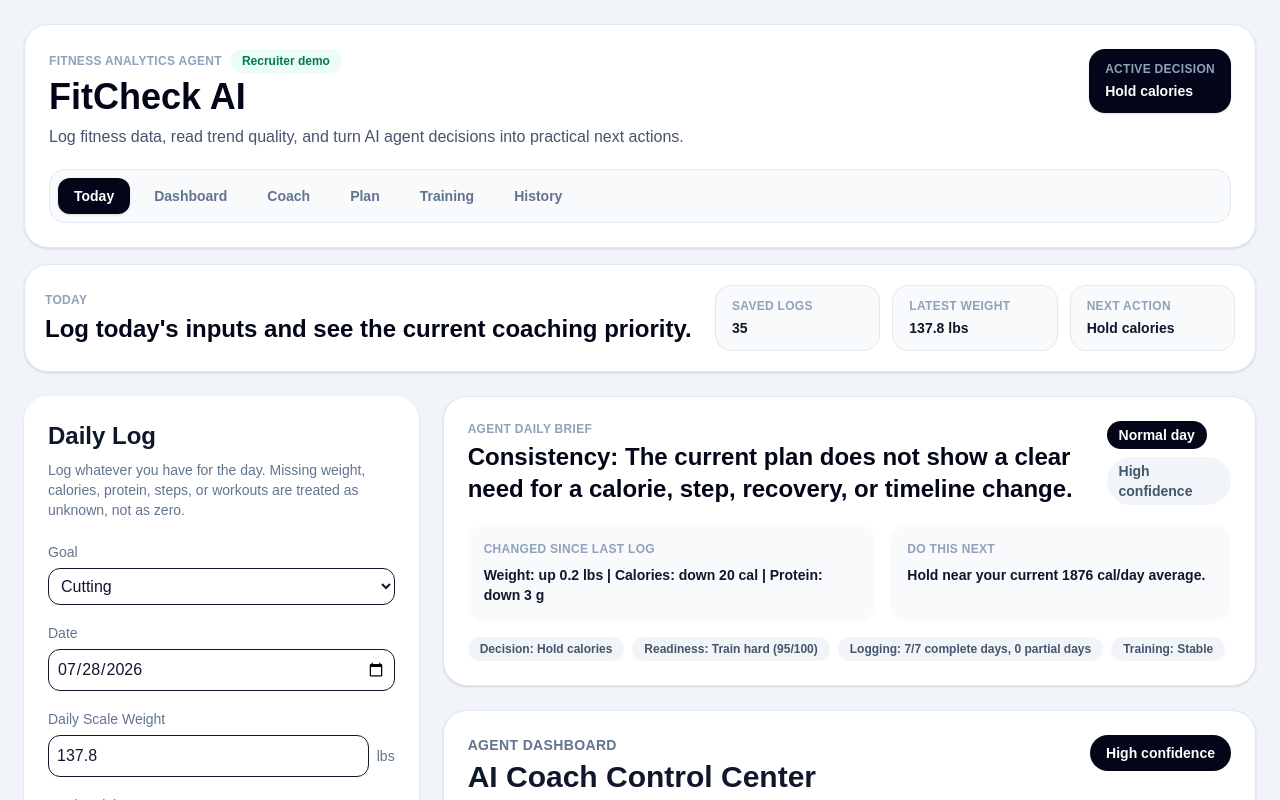
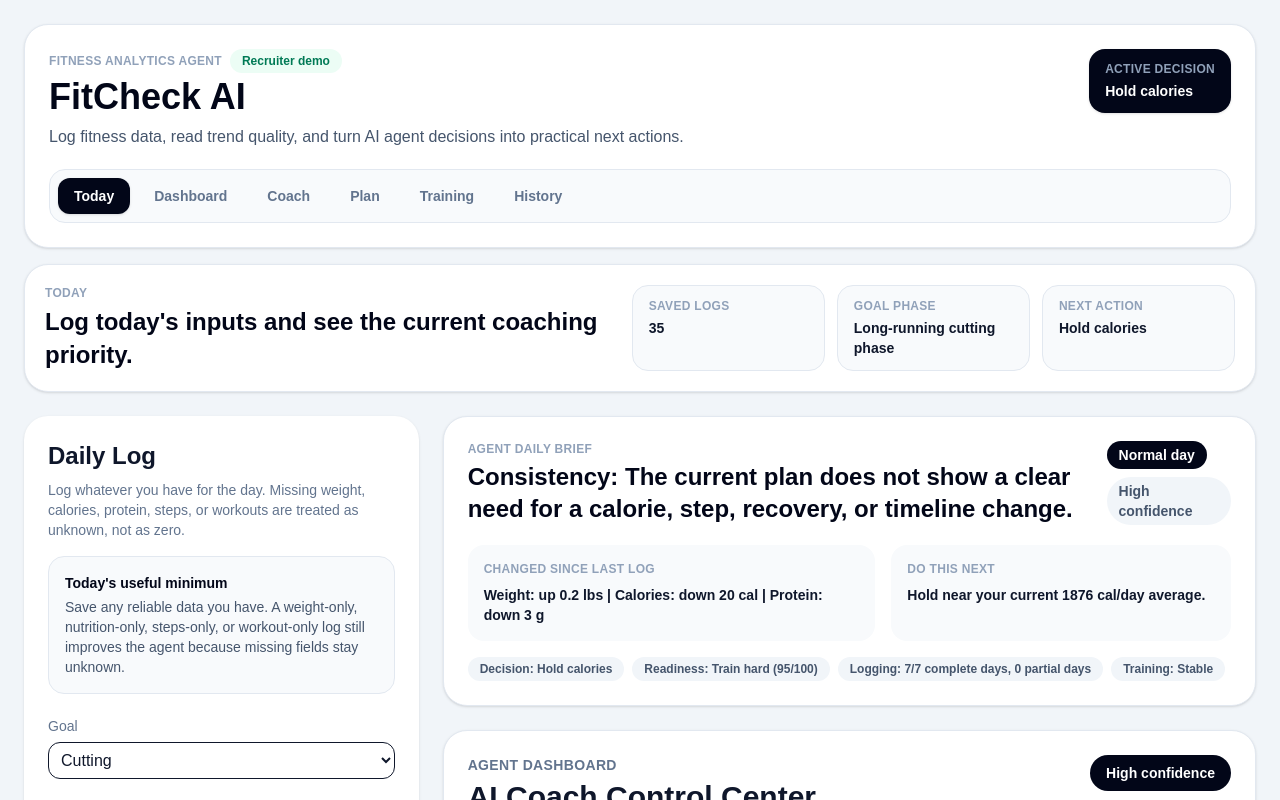
Before and after one commit to ayushs36/fitcheck-ai, a Next.js app: page / in a window 1280 px wide. Shown: the top 800 px of the page. Built offline with nearby package versions, Linux system fonts and the light colour scheme.

Commit message:
Add Day 63 logging flow polish

```diff
--- a/app/page.tsx
+++ b/app/page.tsx
@@ -241,6 +241,7 @@ const [isGoalStrategyLoading, setIsGoalStrategyLoading] = useState(false);
 const [agentReport, setAgentReport] = useState(
   "Run FitCheck Agent to analyze your latest trends and generate your next action plan."
 );
+const [logSaveStatus, setLogSaveStatus] = useState("");
 
 const [isAgentLoading, setIsAgentLoading] = useState(false);
 const [agentHistory, setAgentHistory] = useState<AgentCheck[]>([]);
@@ -290,6 +291,15 @@ useEffect(() => {
     JSON.stringify({ entry, exercise, editingId })
   );
 }, [dailyLogDraftReady, editingId, entry, exercise, storageKeys.dailyLogDraft]);
+useEffect(() => {
+  if (!logSaveStatus) {
+    return;
+  }
+
+  const timeout = window.setTimeout(() => setLogSaveStatus(""), 3500);
+
+  return () => window.clearTimeout(timeout);
+}, [logSaveStatus]);
 useEffect(() => {
   const savedAiHistory = localStorage.getItem(storageKeys.aiHistory);
   if (savedAiHistory) setAiHistory(JSON.parse(savedAiHistory));
@@ -1703,11 +1713,13 @@ AI Confidence Score: ${confidenceScore}%
           log.id === editingId ? { ...entry, id: editingId } : log
         )
       );
+      setLogSaveStatus(`Updated log for ${entry.date}.`);
       resetEntry();
       return;
     }
 
     setLogs([...logs, { ...entry, id: crypto.randomUUID() }]);
+    setLogSaveStatus(`Saved log for ${entry.date}.`);
     resetEntry();
   }
 
@@ -1720,12 +1732,14 @@ AI Confidence Score: ${confidenceScore}%
 
   function deleteLog(id: string) {
     setLogs(logs.filter((log) => log.id !== id));
+    setLogSaveStatus("Deleted log.");
   }
 
   function clearAllLogs() {
     if (confirm("Delete all logs?")) {
       setLogs([]);
       localStorage.removeItem(storageKeys.logs);
+      setLogSaveStatus("Cleared saved logs.");
       resetEntry();
     }
   }
@@ -2372,7 +2386,7 @@ const pageStats = (() => {
   if (showToday) {
     return [
       { label: "Saved logs", value: `${logs.length}` },
-      { label: "Latest weight", value: latestWeight > 0 ? `${latestWeight.toFixed(1)} lbs` : "No data" },
+      { label: "Goal phase", value: goalMemory.phaseLabel },
       { label: "Next action", value: agentDecision.action },
     ];
   }
@@ -2388,7 +2402,7 @@ const pageStats = (() => {
   if (showCoach) {
     return [
       { label: "Current decision", value: agentDecision.action },
-      { label: "Confidence", value: agentDecision.confidence },
+      { label: "Goal phase", value: goalMemory.phaseLabel },
       {
         label: "Last check",
         value: latestAgentCheck
@@ -2528,6 +2542,7 @@ const pageStats = (() => {
   suggestedExercises={suggestedExercises}
   currentLogCoverage={currentLogCoverage}
   editingId={editingId}
+  logSaveStatus={logSaveStatus}
   addExercise={addExercise}
   deleteExercise={deleteExercise}
   saveLog={saveLog}
--- a/components/AgentHistoryCard.tsx
+++ b/components/AgentHistoryCard.tsx
@@ -37,10 +37,15 @@ export function AgentHistoryCard({
 
       <div className="mt-5 space-y-3">
         {agentHistory.length === 0 ? (
-          <p className="rounded-2xl bg-slate-100 p-4 text-slate-600">
-            No agent checks saved yet. Run FitCheck Agent to create the first
-            memory.
-          </p>
+          <div className="rounded-2xl border border-slate-200 bg-slate-50 p-4">
+            <p className="font-semibold text-slate-950">
+              No agent decisions saved yet
+            </p>
+            <p className="mt-2 text-sm leading-6 text-slate-600">
+              Save daily logs first, then run FitCheck Agent from the Coach tab.
+              Each check becomes memory the agent can compare against later.
+            </p>
+          </div>
         ) : (
           agentHistory.map((check) => {
             const isExpanded = expandedAgentCheckId === check.id;
--- a/components/DailyLogCard.tsx
+++ b/components/DailyLogCard.tsx
@@ -17,6 +17,7 @@ export function DailyLogCard({
   suggestedExercises,
   currentLogCoverage,
   editingId,
+  logSaveStatus,
   addExercise,
   deleteExercise,
   saveLog,
@@ -37,6 +38,7 @@ export function DailyLogCard({
   suggestedExercises: string[];
   currentLogCoverage: LogCoverage;
   editingId: string | null;
+  logSaveStatus: string;
   addExercise: () => void;
   deleteExercise: (id: string) => void;
   saveLog: () => void;
@@ -50,6 +52,17 @@ export function DailyLogCard({
         Log whatever you have for the day. Missing weight, calories, protein,
         steps, or workouts are treated as unknown, not as zero.
       </p>
+
+      <div className="mt-4 rounded-2xl border border-slate-200 bg-slate-50 p-4">
+        <p className="text-sm font-semibold text-slate-950">
+          Today&apos;s useful minimum
+        </p>
+        <p className="mt-1 text-sm leading-5 text-slate-600">
+          Save any reliable data you have. A weight-only, nutrition-only,
+          steps-only, or workout-only log still improves the agent because
+          missing fields stay unknown.
+        </p>
+      </div>
 
       <div className="mt-5 space-y-4">
         <Select
@@ -130,6 +143,12 @@ export function DailyLogCard({
           </label>
         )}
 
+        {workoutTypes.length === 0 && (
+          <p className="rounded-2xl border border-slate-200 bg-slate-50 p-3 text-sm text-slate-600">
+            Workout type suggestions will appear here after you save workouts.
+          </p>
+        )}
+
         <Input
           label={workoutTypes.length > 0 ? "Custom Workout Type" : "Workout Type"}
           type="text"
@@ -184,6 +203,14 @@ export function DailyLogCard({
                 </select>
               </label>
             )}
+
+            {entry.workout.trim().length > 0 &&
+              suggestedExercises.length === 0 && (
+                <p className="rounded-2xl border border-slate-200 bg-white p-3 text-sm text-slate-600">
+                  Exercise suggestions for {entry.workout} will appear after
+                  you save this workout type a few times.
+                </p>
+              )}
 
             <Input
               label={
@@ -263,6 +290,12 @@ export function DailyLogCard({
           {editingId ? "Update Log" : "Add Daily Log"}
         </button>
 
+        {logSaveStatus && (
+          <p className="rounded-2xl border border-emerald-200 bg-emerald-50 p-3 text-sm font-semibold text-emerald-800">
+            {logSaveStatus}
+          </p>
+        )}
+
         {editingId && (
           <button
             onClick={resetEntry}
```
